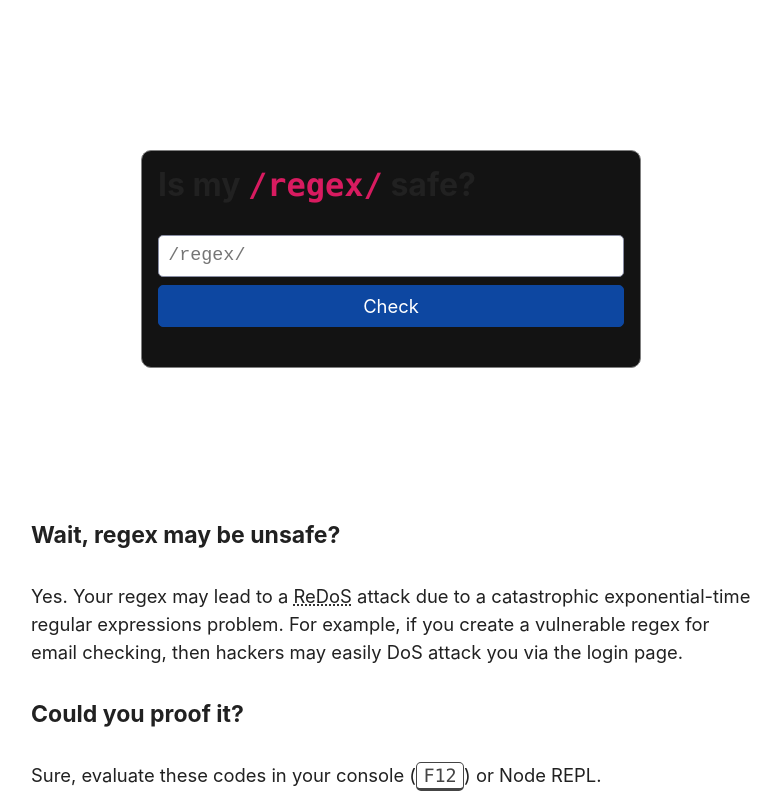
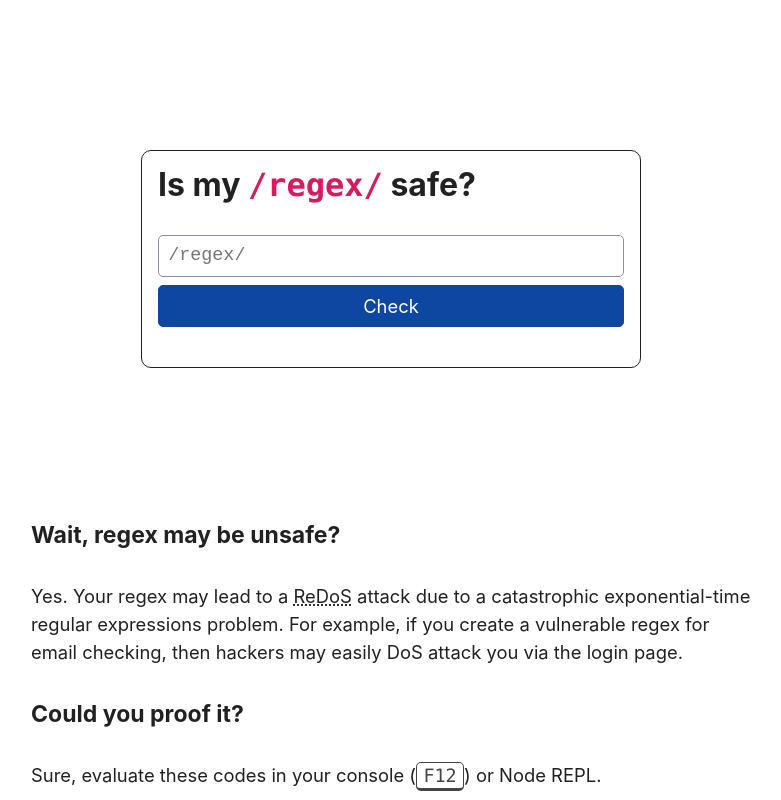
Before and after one commit to pinkiesky/is-my-regex-safe, a SvelteKit app: page /check in a window 1280 px wide. Shown: the top 800 px of the page, without its empty margins (249-1030 px from the left). Built offline with nearby package versions, Linux system fonts and the light colour scheme.

Commit message:
fix light theme

```diff
--- a/src/app.d.ts
+++ b/src/app.d.ts
@@ -4,10 +4,8 @@ declare global {
   namespace App {
     interface Platform {
       env: {
-        COUNTER: DurableObjectNamespace;
       };
       context: {
-        waitUntil(promise: Promise<any>): void;
       };
       caches: CacheStorage & { default: Cache };
     }
--- a/src/lib/components/MainCheck.svelte
+++ b/src/lib/components/MainCheck.svelte
@@ -47,8 +47,8 @@
   .mainCheck {
     margin: 150px auto;
     max-width: 500px;
-    border: 1px solid gray;
+    border: 1px solid var(--text);
     border-radius: 10px;
-    background-color: #131313;
+    background-color: var(--bg);
   }
 </style>
--- a/src/routes/check/[regex]/+page.server.ts
+++ b/src/routes/check/[regex]/+page.server.ts
@@ -2,5 +2,6 @@ import type { PageLoadData } from './$types';
 import { regexpChecker } from '$lib/regexpChecker';
 
 export async function load(data: PageLoadData) {
-  return { result: regexpChecker(data.params.regex, true) };
+  const rawRegex = data.params.regex;
+  return { rawRegex, result: regexpChecker(rawRegex, true) };
 }
```
Also changed, not shown: 2 other files (tests, documents, lock files or other folders).
